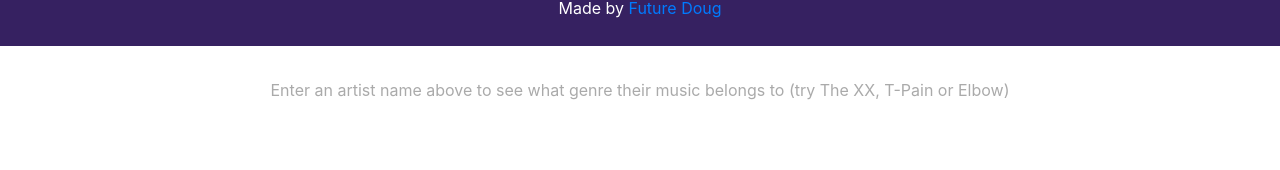
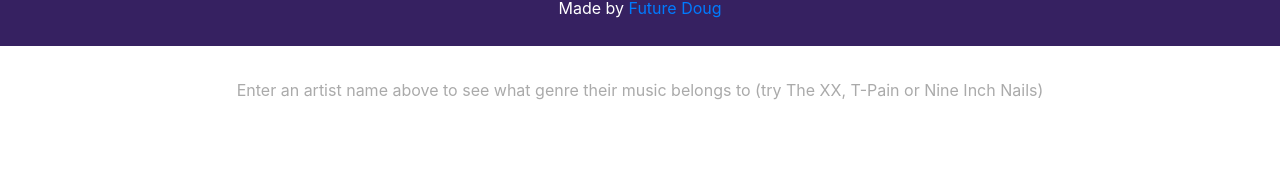
Before and after one commit to dneale/whatgenre, a React (Create React App) app: page / in a window 1280 px wide. Shown: the part 124-294 px from the top of the page. Built offline with nearby package versions, Linux system fonts and the light colour scheme.

Commit message:
Added wikipedia links

```diff
--- a/src/App.js
+++ b/src/App.js
@@ -68,7 +68,8 @@ class App extends Component {
 
   render() {
     const genreItems = this.state.genres.map((genre) => {
-        return <div>{genre}</div>
+        const link = `https://en.wikipedia.org/wiki/${genre}`;
+        return <div><a href={link}>{genre}</a></div>
       });
 
     const handleSearch = _.debounce((term) => { this.handleSearch(term) }, 300);
@@ -84,7 +85,7 @@ class App extends Component {
         </div>
         <div className="container">
           {this.state.term === "" &&
-            <p style={{color:"#AAA"}}>Enter an artist name above to see what genre their music belongs to (try <a>The XX</a>, <a>T-Pain</a> or <a>Elbow</a>)</p>
+            <p style={{color:"#AAA"}}>Enter an artist name above to see what genre their music belongs to (try <a>The XX</a>, <a>T-Pain</a> or <a>Nine Inch Nails</a>)</p>
           }
           <h1>{this.state.artist}</h1>
           <div>
```
